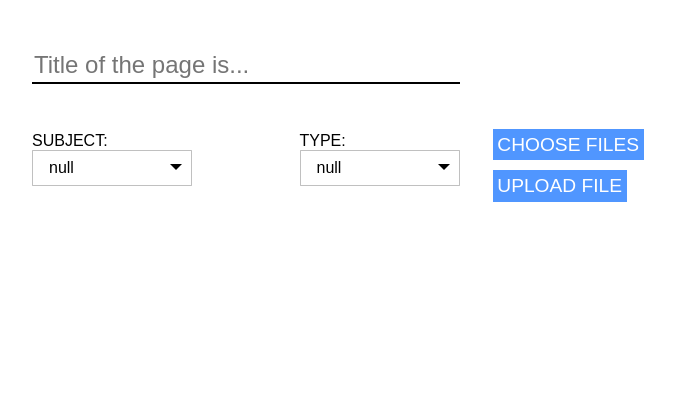
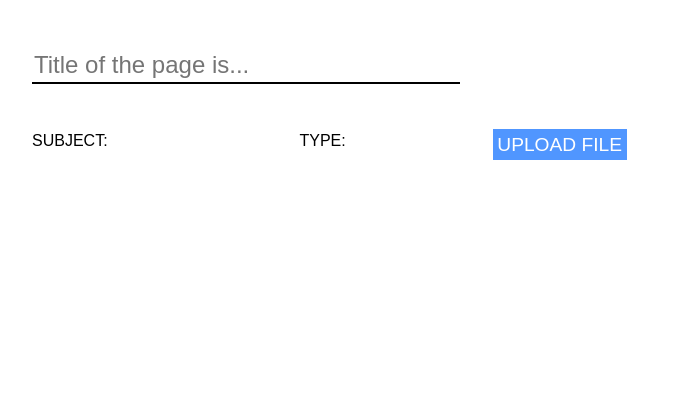
Before and after one commit to r3sun/MNIT_Daemon, a Django app: template Daemon/templates/create_page_form.html in a window 1280 px wide. Shown: the part 86-487 px from the top of the page, without its empty margins (0-675 px from the left). Run offline with Django 3.2, Linux system fonts and the light colour scheme; the template is opened without the code that fills it, so the values that code supplies are empty.

Commit message:
Update create_page_form.html

```diff
--- a/Daemon/templates/create_page_form.html
+++ b/Daemon/templates/create_page_form.html
@@ -506,12 +506,8 @@
           <input id='_file_upld_title' type='hidden' name='_title'/>
           <input id='_file_upld_subj' type='hidden' name='_subj'/>
           <input id='_file_upld_type' type='hidden' name='_type'/>
-          <div class='_flex_row'>
-            <p class='_file_upld_file_p' id='_file_upld_file_p'>Choose Files</p>
-            <p id='_slctd_files'></p>
-          </div>
-          <input type='file' name='_files' multiple='' required='' id='_file_upld_file' onchange='slctd_file_updt()'>
-          <p class='_file_upld_submit' onclick='_upld_file_click()'>Upload File</p>
+          <input type='file' name='_files' multiple='' required='' id='_file_upld_file' onchange='_upld_file_click()'>
+          <p class='_file_upld_submit' onclick='_slct_file_mnu()'>Upload File</p>
         </form>
         <div class='_upldd_file_cntnr' id='_upldd_file_cntnr'>
 
@@ -535,7 +531,7 @@
 </div>
 
 <script>
-document.getElementById('_file_upld_file_p').addEventListener('click', function() {
+function() _slct_file_mnu() {
   document.getElementById('_file_upld_file').click();
 });
 function gen_path() {
@@ -600,14 +596,6 @@
   }
 }
 
-function slctd_file_updt() {
-  var l = document.getElementById('_file_upld_file').files.length;
-  if (l <= 1) {
-  document.getElementById('_slctd_files').innerText = l + " file selected";
-  } else {
-    document.getElementById('_slctd_files').innerText = l + " files selected";
-  }
-}
 function _upld_file_click() {
   var ttl, subj, typ, cntnt, ttlmsg, subjmsg, typmsg, cntntmsg;
   ttl = document.getElementById('_frm_title').value;
```
